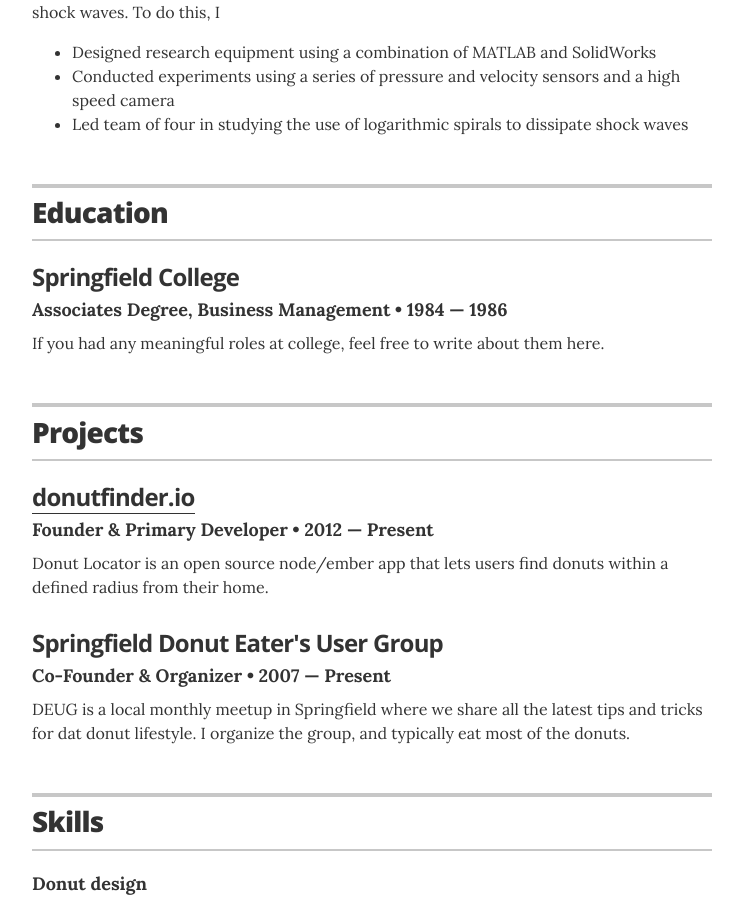
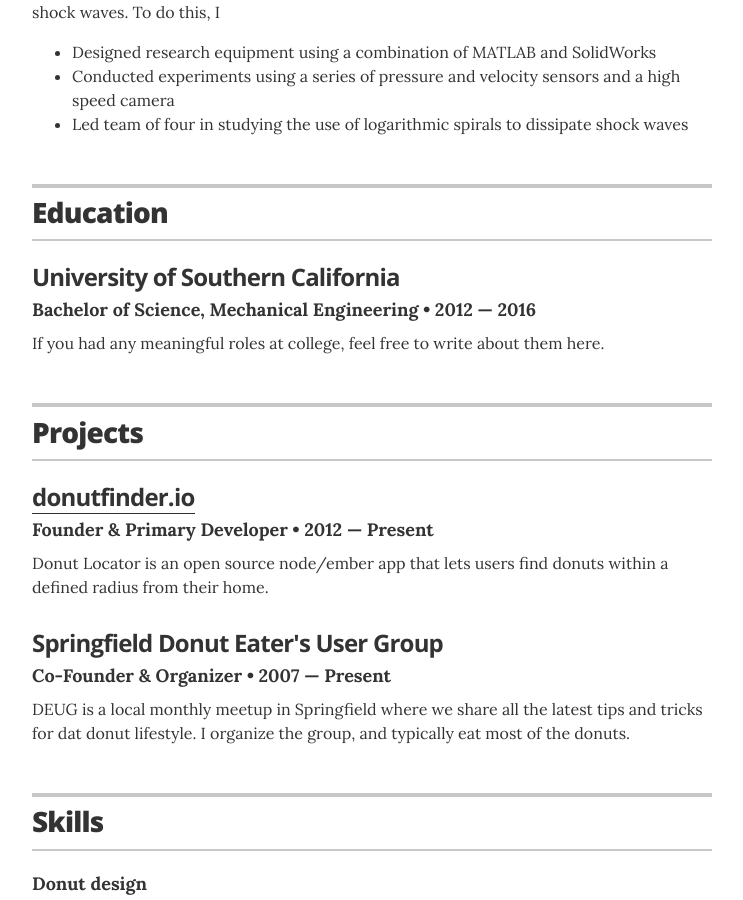
Before and after one commit to monicanguyen/monicanguyen.github.io, a Jekyll site: the page built from index.html, in a window 1280 px wide and 900 px high, scrolled down 1277 px. Shown: the whole window, without its empty margins (268-1011 px from the left). Built offline with Jekyll 4.4.1, drawn with Linux system fonts in a browser that asks for light colours; some of the changed text lies outside the part shown.

Commit message:
Update resume.html

```diff
--- a/_layouts/resume.html
+++ b/_layouts/resume.html
@@ -98,8 +98,8 @@
         </header>
 
         <div class="resume-item" itemscope itemprop="worksFor" itemtype="http://schema.org/CollegeOrUniversity">
-          <h3 class="resume-item-title" itemprop="name">Springfield College</h3>
-          <h4 class="resume-item-details" itemprop="description">Associates Degree, Business Management &bull; 1984 &mdash; 1986</h4>
+          <h3 class="resume-item-title" itemprop="name">University of Southern California</h3>
+          <h4 class="resume-item-details" itemprop="description">Bachelor of Science, Mechanical Engineering &bull; 2012 &mdash; 2016</h4>
           <p class="resume-item-copy">If you had any meaningful roles at college, feel free to write about them here.</p>
         </div>
 
@@ -232,8 +232,7 @@
       {% endif %}
 
       <footer class="page-footer">
-        <p class="footer-line">Made by <a href="http://twitter.com/jglovier">@jglovier</a>. Fork me on <a href="https://github.com/jglovier/resume-template">GitHub</a>.</p>
-        <p class="footer-line">If this is your live resume, you can modify or remove this part. ;-)</p>
+
       </footer>
 
     </div>
```
